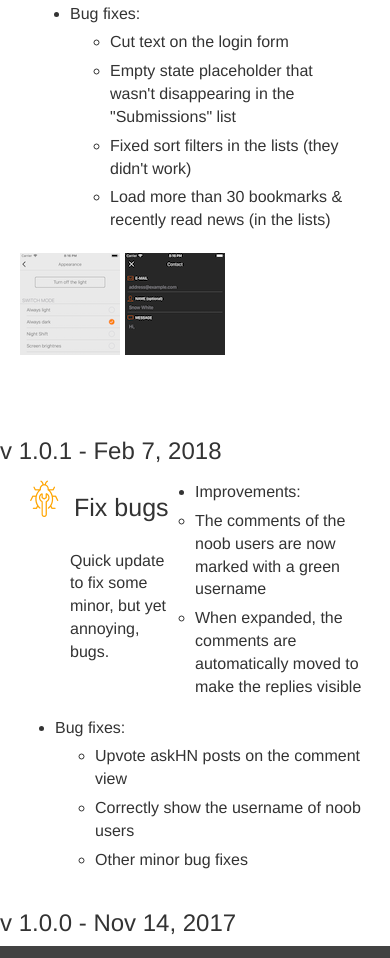
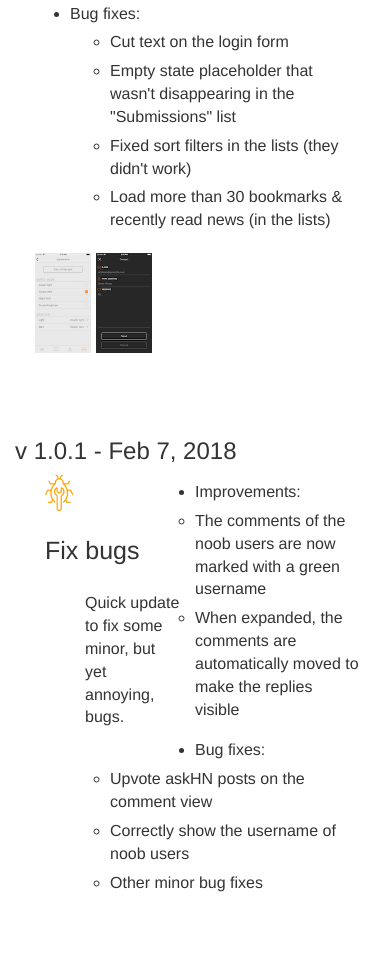
Before and after one commit to tsucres/HNBuddyLandingPage, a plain HTML site: page changelogs.html in a window 390 px wide. Shown: the part 2403-3361 px from the top of the page. Drawn offline with nearby package versions, Linux system fonts and the light colour scheme; files whose address does not match are found by name.

Commit message:
Best gallery ever!

```diff
--- a/changelogs.html
+++ b/changelogs.html
@@ -159,7 +159,7 @@
                                     <li>Disable the automatic reader, open directly the webpage instead</li>
                                     <li>Unfold all the comments by default</li>
                                     <li>Disable the rearrangement of the comment section when a comment is expanded: by default the comment section is scrolled to make the first reply visible.</li>
-                                    <li><a class="img-opener-link">Contribution guide</a> + <a class="img-opener-link">contact form</a></li>
+                                    <li><a class="img-opener-link">Contribution guide</a> + <a class="img-opener-link" href="#&gid=1&pid=contactForm">contact form</a></li>
                                 </ul>
                             </li>
 
@@ -174,23 +174,25 @@
                             </li>
                         </ul>
                     </div>
-                    <div class="img-gallery flexbin flexbin-margin" itemscope itemtype="http://schema.org/ImageGallery">
+                    <div class="col-md-12">
+                    <div class="img-gallery flexbin flexbin-margin" itemscope itemtype="http://schema.org/ImageGallery" data-pswp-uid="0">
 
                         <figure itemprop="associatedMedia" itemscope itemtype="http://schema.org/ImageObject">
                             <a href="img/v1.1.0/appearance.png" itemprop="contentUrl" data-size="750x1334">
-                                <img src="img/v1.1.0/appearance_mini.png" itemprop="thumbnail" alt="New 'appearance' page" />
+                                <img src="img/v1.1.0/appearance_mini.png" itemprop="thumbnail" alt="New 'appearance' page" data-pswp-pid="appearance"/>
                             </a>
                             <figcaption itemprop="caption description">New 'appearance' page</figcaption>
                         </figure>
 
                         <figure itemprop="associatedMedia" itemscope itemtype="http://schema.org/ImageObject">
                             <a href="img/v1.1.0/contactForm.png" itemprop="contentUrl" data-size="750x1334">
-                                <img src="img/v1.1.0/contactForm_mini.png" itemprop="thumbnail" alt="New embedded contact form" />
+                                <img src="img/v1.1.0/contactForm_mini.png" itemprop="thumbnail" alt="New embedded contact form" data-pswp-pid="contactForm"/>
                             </a>
                             <figcaption itemprop="caption description">New embedded contact form</figcaption>
                         </figure>
 
 
+                    </div>
                     </div>
                     <!---
                     <div class="flexbin flexbin-margin">
@@ -203,8 +205,8 @@
                     <a href="product/3.html">
                         <img src="images/3.jpg" />
                     </a>
-                    ...-->
-                </div>
+                    ...
+                </div>-->
                </section>
                <section id="v1.0.1">
                     <h3>v 1.0.1 - Feb 7, 2018</h3>
--- a/css/flexbin.css
+++ b/css/flexbin.css
@@ -2,73 +2,29 @@
   display: flex;
   overflow: hidden;
   flex-wrap: wrap;
-  margin: -2.5px; }
-  .flexbin:after {
-    content: '';
-    flex-grow: 999999999;
-    min-width: 300px;
-    height: 0; }
-  .flexbin > * {
-    position: relative;
-    display: block;
-    height: 300px;
+  margin: -2.5px;
+}
+
+.flexbin > figure {
     margin: 2.5px;
-    flex-grow: 1; }
-    .flexbin > * > img {
-      height: 300px;
-      object-fit: cover;
+}
+    .flexbin > figure img {
+      height: 170px;
       max-width: 100%;
-      min-width: 100%;
-      vertical-align: bottom; }
+      vertical-align: bottom;
+    }
   .flexbin.flexbin-margin {
     margin: 2.5px; }
   @media (max-width: 980px) {
-    .flexbin {
-      display: flex;
-      overflow: hidden;
-      flex-wrap: wrap;
-      margin: -2.5px; }
-      .flexbin:after {
-        content: '';
-        flex-grow: 999999999;
-        min-width: 150px;
-        height: 0; }
-      .flexbin > * {
-        position: relative;
-        display: block;
-        height: 150px;
-        margin: 2.5px;
-        flex-grow: 1; }
-        .flexbin > * > img {
-          height: 150px;
+    .flexbin > figure img {
+          height: 140px;
           object-fit: cover;
-          max-width: 100%;
-          min-width: 100%;
-          vertical-align: bottom; }
-      .flexbin.flexbin-margin {
-        margin: 2.5px; } }
-  @media (max-width: 400px) {
-    .flexbin {
-      display: flex;
-      overflow: hidden;
-      flex-wrap: wrap;
-      margin: -2.5px; }
-      .flexbin:after {
-        content: '';
-        flex-grow: 999999999;
-        min-width: 100px;
-        height: 0; }
-      .flexbin > * {
-        position: relative;
-        display: block;
-        height: 100px;
-        margin: 2.5px;
-        flex-grow: 1; }
-        .flexbin > * > img {
+           }
+ }
+@media (max-width: 400px) {
+
+        .flexbin > figure img {
           height: 100px;
           object-fit: cover;
-          max-width: 100%;
-          min-width: 100%;
-          vertical-align: bottom; }
-      .flexbin.flexbin-margin {
-        margin: 2.5px; } }
+           }
+ }
--- a/js/photoswipe-autoload.js
+++ b/js/photoswipe-autoload.js
@@ -41,6 +41,7 @@ var initPhotoSwipeFromDOM = function(gallerySelector) {
             if(linkEl.children.length > 0) {
                 // <img> thumbnail element, retrieving thumbnail url
                 item.msrc = linkEl.children[0].getAttribute('src');
+                item.pid = linkEl.children[0].getAttribute('data-pswp-pid');
             }
 
             item.el = figureEl; // save link to element for getThumbBoundsFn
@@ -100,7 +101,35 @@ var initPhotoSwipeFromDOM = function(gallerySelector) {
         return false;
     };
 
-    var openPhotoSwipe = function(index, galleryElement) {
+    // parse picture index and gallery index from URL (#&pid=1&gid=2)
+    var photoswipeParseHash = function(hash) {
+        var hash = hash || window.location.hash.substring(1),
+        params = {};
+        console.log(hash);
+        if(hash.length < 5) {
+            return params;
+        }
+
+        var vars = hash.split('&');
+        for (var i = 0; i < vars.length; i++) {
+            if(!vars[i]) {
+                continue;
+            }
+            var pair = vars[i].split('=');
+            if(pair.length < 2) {
+                continue;
+            }
+            params[pair[0]] = pair[1];
+        }
+
+        if(params.gid) {
+            params.gid = parseInt(params.gid, 10);
+        }
+
+        return params;
+    };
+
+    var openPhotoSwipe = function(index, galleryElement, disableAnimation, fromURL) {
         var pswpElement = document.querySelectorAll('.pswp')[0],
             gallery,
             options,
@@ -110,6 +139,9 @@ var initPhotoSwipeFromDOM = function(gallerySelector) {
 
         // define options (if needed)
         options = {
+            history:true, galleryPIDs:true,
+            // define gallery index (for URL)
+            galleryUID: galleryElement.getAttribute('data-pswp-uid'),
 
             getThumbBoundsFn: function(index) {
                 // See Options -> getThumbBoundsFn section of documentation for more info
@@ -122,12 +154,32 @@ var initPhotoSwipeFromDOM = function(gallerySelector) {
 
         };
 
-
-        options.index = parseInt(index, 10);
+        // PhotoSwipe opened from URL
+        if(fromURL) {
+            if(options.galleryPIDs) {
+                // parse real index when custom PIDs are used
+                // http://photoswipe.com/documentation/faq.html#custom-pid-in-url
+                for(var j = 0; j < items.length; j++) {
+                    if(items[j].pid == index) {
+                        options.index = j;
+                        break;
+                    }
+                }
+            } else {
+                // in URL indexes start from 1
+                options.index = parseInt(index, 10) - 1;
+            }
+        } else {
+            options.index = parseInt(index, 10);
+        }
 
         // exit if index not found
         if( isNaN(options.index) ) {
             return;
+        }
+
+        if(disableAnimation) {
+            options.showAnimationDuration = 0;
         }
 
         // Pass data to PhotoSwipe and initialize it
@@ -139,9 +191,27 @@ var initPhotoSwipeFromDOM = function(gallerySelector) {
     var galleryElements = document.querySelectorAll( gallerySelector );
 
     for(var i = 0, l = galleryElements.length; i < l; i++) {
+        galleryElements[i].setAttribute('data-pswp-uid', i+1);
         galleryElements[i].onclick = onThumbnailsClick;
     }
 
+    var imgOpenerLinks = document.querySelectorAll(".img-opener-link");
+    for(var i = 0, l = imgOpenerLinks.length; i < l; i++) {
+        imgOpenerLinks[i].onclick = function(evt) {
+
+            var hashData = photoswipeParseHash(evt.target.href);
+            console.log(hashData);
+            if (hashData.pid && hashData.gid) {
+                openPhotoSwipe( hashData.pid ,  galleryElements[ hashData.gid - 1 ], false, true );
+            }
+        };
+    }
+
+    // Parse URL and open gallery if it contains #&pid=3&gid=1
+    var hashData = photoswipeParseHash();
+    if(hashData.pid && hashData.gid) {
+        openPhotoSwipe( hashData.pid ,  galleryElements[ hashData.gid - 1 ], true, true );
+    }
 };
 
 // execute above function
```
